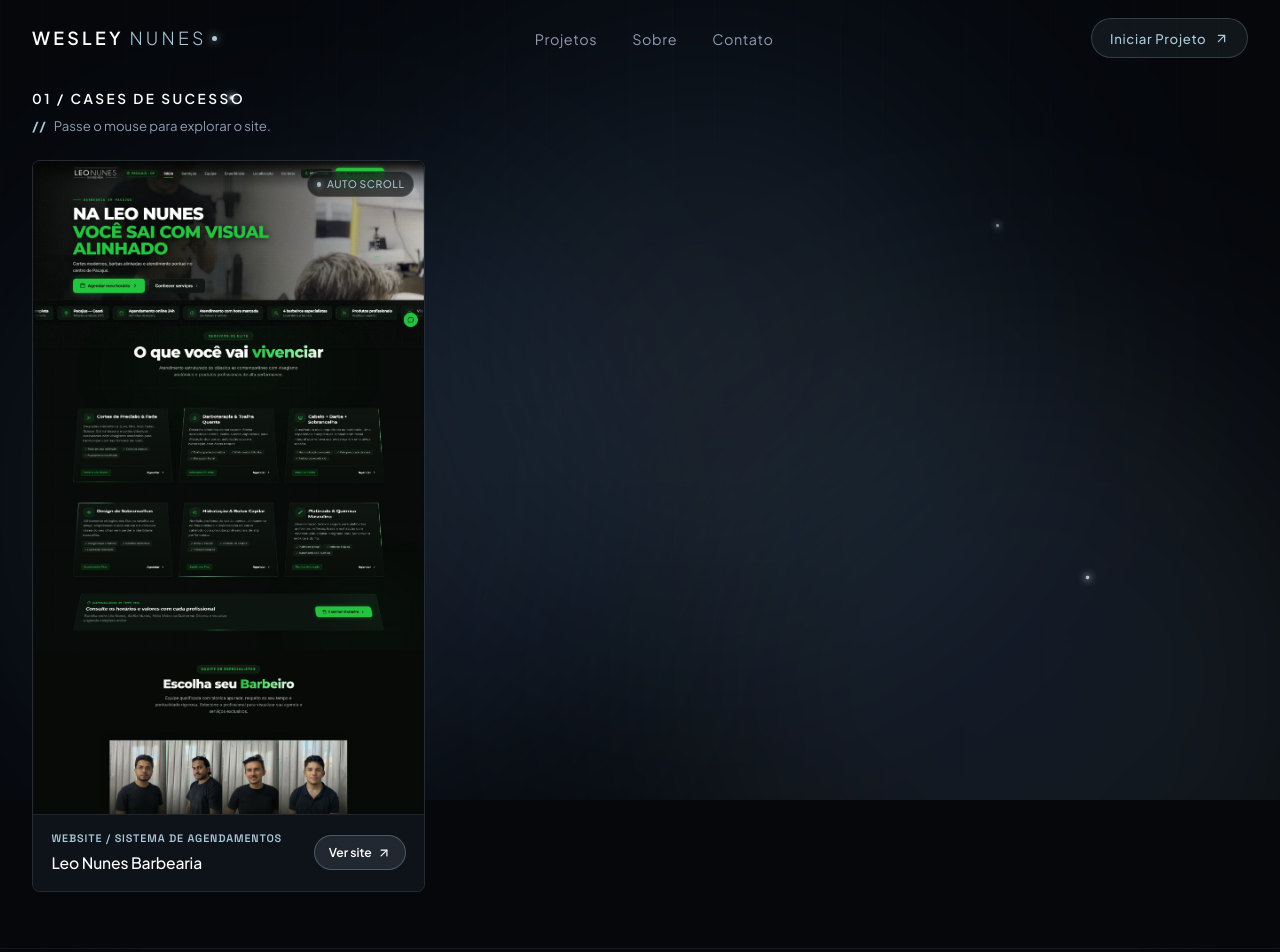
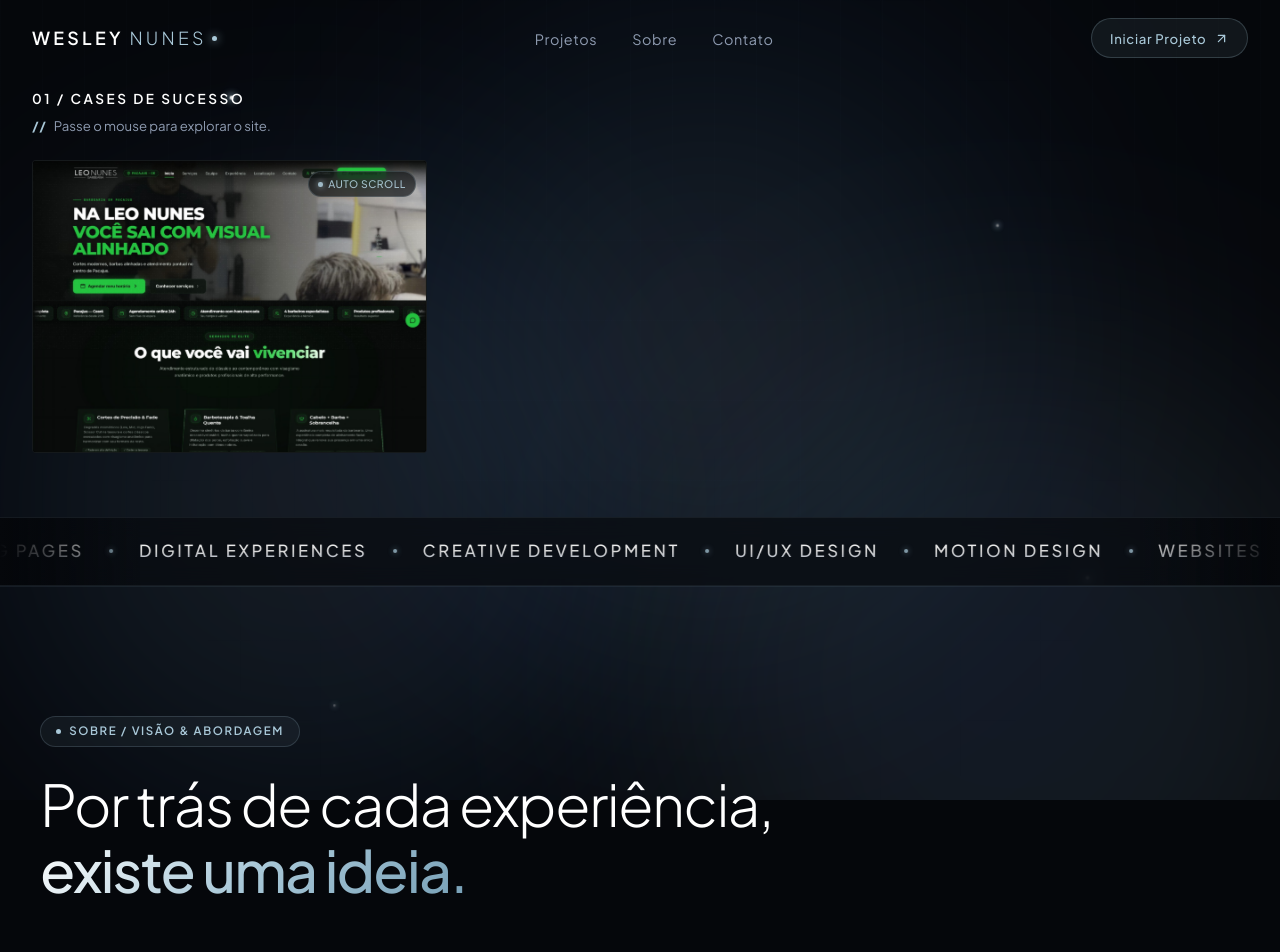
Before and after one commit to wesleynunesc1/wesleynunes, a React (Vite) app: page / in a window 1280 px wide. Shown: the top 952 px of the page. Built offline with nearby package versions, Linux system fonts and the light colour scheme.

Commit message:
feat: redesign desktop portfolio grid and prepare new cases

```diff
--- a/src/components/PortfolioGallery.css
+++ b/src/components/PortfolioGallery.css
@@ -1,13 +1,14 @@
 .portfolio-gallery-section {
   position: relative;
-  /* Optimized desktop vertical padding */
-  padding: 5.5rem 2rem 3.5rem;
+  /* Clean desktop vertical padding */
+  padding: 5.5rem 2rem 4rem;
   z-index: 5;
   background-color: transparent;
 }
 
 .portfolio-gallery-container {
-  max-width: 1360px;
+  width: 100%;
+  max-width: 1440px;
   margin: 0 auto;
 }
 
@@ -54,31 +55,36 @@
   display: none;
 }
 
-/* 3-Column Grid on Desktop with 18px gap */
+/* ==========================================================================
+   DESKTOP GRID: EXACT MATCH TO REFERENCE SPECIFICATION
+   - 3 columns with repeat(3, minmax(0, 1fr))
+   - 16px gap
+   - Cards fill their respective columns (aligned horizontally and vertically)
+   - Left-aligned when row has fewer items (no auto stretch)
+   ========================================================================== */
 .projects-grid-3col {
   display: grid;
-  grid-template-columns: repeat(3, 1fr);
-  gap: 18px;
+  grid-template-columns: repeat(3, minmax(0, 1fr));
+  gap: 16px;
+  width: 100%;
 }
 
 /* Tablet Layout (2 columns) */
-@media (max-width: 1080px) {
+@media (max-width: 1080px) and (min-width: 769px) {
   .projects-grid-3col {
-    grid-template-columns: repeat(2, 1fr);
-    gap: 18px;
+    grid-template-columns: repeat(2, minmax(0, 1fr));
+    gap: 16px;
   }
 }
 
 /* ==========================================================================
-   MOBILE VIEWPORT STYLES (REDUCED 25% - 35% EXCESS SPACING)
+   MOBILE VIEWPORT STYLES (PRESERVED ACCORDING TO APPROVED SPECIFICATION)
    ========================================================================== */
 @media (max-width: 768px) {
   .portfolio-gallery-section {
-    /* 1. Distance between Header and Portfólio button optimized: 0.6rem top */
     padding: 0.6rem 0.85rem 2rem;
   }
 
-  /* 2. Distance between Portfólio button & Cases title: reduced */
   .mobile-portfolio-cta-wrapper {
     display: flex;
     justify-content: center;
@@ -95,7 +101,6 @@
     justify-content: center;
   }
 
-  /* Refined delicate translucid cold sphere (smaller: 26px) */
   .portfolio-pill-bubble {
     position: absolute;
     top: -8px;
@@ -110,7 +115,6 @@
     animation: floatBubble 4s infinite ease-in-out alternate;
   }
 
-  /* Sophisticated Portfólio button with 30% reduced glow */
   .btn-mobile-portfolio-main {
     background: linear-gradient(135deg, #ffffff 0%, #d2e4ee 45%, #a9c8d8 100%);
     color: #05070b;
@@ -132,7 +136,6 @@
     transform: scale(0.97);
   }
 
-  /* 3. Distance between instruction text & first project: reduced to 0.9rem */
   .gallery-header {
     margin-bottom: 0.9rem;
     padding-left: 0.2rem;
@@ -165,7 +168,7 @@
     font-weight: 800;
   }
 
-  /* 4. Spacing between project cards: 16px to 20px */
+  /* 1 column on mobile with 16px gap */
   .projects-grid-3col {
     grid-template-columns: 1fr;
     gap: 16px;
--- a/src/components/PortfolioGallery.tsx
+++ b/src/components/PortfolioGallery.tsx
@@ -25,7 +25,10 @@ export const PortfolioGallery: React.FC = () => {
     });
   };
 
-  const sortedProjects = [...projectsData].sort((a, b) => a.order - b.order);
+  // Only display published projects with real screenshots (pending projects remain prepared in data without cluttering public gallery)
+  const publishedProjects = projectsData
+    .filter((project) => project.status !== 'pending' && Boolean(project.screenshot))
+    .sort((a, b) => a.order - b.order);
 
   return (
     <section id="projetos" className="portfolio-gallery-section">
@@ -61,9 +64,12 @@ export const PortfolioGallery: React.FC = () => {
           </p>
         </div>
 
-        {/* Projects Gallery */}
-        <div className="projects-grid-3col">
-          {sortedProjects.map((project) => (
+        {/* Projects Gallery Desktop 3-col Grid */}
+        <div
+          className="projects-grid-3col"
+          onMouseLeave={() => setActiveProjectId(null)}
+        >
+          {publishedProjects.map((project) => (
             <ProjectCard
               key={project.id}
               project={project}
--- a/src/components/ProjectCard.css
+++ b/src/components/ProjectCard.css
@@ -1,15 +1,22 @@
+/* ==========================================================================
+   PROJECT CARD — DESKTOP REFERENCE MATCH & PRESERVED MOBILE EXPERIENCE
+   ========================================================================== */
+
 .gallery-project-card {
   position: relative;
-  background-color: #0b0e14;
-  border-radius: 8px;
-  border: 1px solid rgba(169, 200, 216, 0.16);
+  background-color: #000000;
+  border-radius: 4px;
+  border: 1px solid rgba(169, 200, 216, 0.12);
   overflow: hidden;
   cursor: pointer;
   outline: none;
   display: flex;
   flex-direction: column;
-  transition: transform 0.3s cubic-bezier(0.16, 1, 0.3, 1), box-shadow 0.3s ease, border-color 0.3s ease;
+  transition: transform 0.25s cubic-bezier(0.16, 1, 0.3, 1),
+              border-color 0.25s ease,
+              box-shadow 0.25s ease;
   user-select: none;
+  width: 100%;
 }
 
 .gallery-project-card:focus-visible {
@@ -19,38 +26,62 @@
 
 .gallery-project-card:hover,
 .gallery-project-card.is-active {
-  border-color: rgba(169, 200, 216, 0.38);
-  box-shadow: 0 10px 30px rgba(0, 0, 0, 0.7), 0 0 20px rgba(169, 200, 216, 0.12);
+  border-color: rgba(169, 200, 216, 0.32);
+  box-shadow: 0 12px 30px rgba(0, 0, 0, 0.8), 0 0 15px rgba(169, 200, 216, 0.08);
 }
 
-/* ÁREA SUPERIOR — PREVIEW DO WEBSITE */
+/* ==========================================================================
+   DESKTOP: CARD PREVIEW AREA
+   - Exact aspect-ratio: 1.35 / 1 (horizontal card matching reference)
+   - Uniform dimensions across all columns
+   - Fits full width, hides vertical excess with overflow: hidden
+   ========================================================================== */
 .card-preview-area {
   position: relative;
   width: 100%;
-  aspect-ratio: 9 / 15;
-  background-color: #05070b;
+  aspect-ratio: 1.35 / 1;
+  background-color: #000000;
   overflow: hidden;
 }
 
-/* ÁREA INFERIOR — INFORMAÇÕES INTEGRADAS DO PROJETO */
-.card-info-strip {
+/* ==========================================================================
+   DESKTOP HOVER OVERLAY
+   - Smooth dark gradient at bottom only (preserving image visibility)
+   - Appears on hover / active, hides smoothly on mouseleave
+   ========================================================================== */
+.card-desktop-hover-overlay {
+  position: absolute;
+  bottom: 0;
+  left: 0;
+  right: 0;
+  padding: 1.75rem 1.15rem 1.15rem;
+  background: linear-gradient(180deg, transparent 0%, rgba(5, 7, 11, 0.75) 45%, rgba(5, 7, 11, 0.96) 100%);
   display: flex;
-  align-items: center;
+  align-items: flex-end;
   justify-content: space-between;
   gap: 1rem;
-  padding: 0.95rem 1.15rem;
-  background-color: #0e1219;
-  border-top: 1px solid rgba(169, 200, 216, 0.1);
+  opacity: 0;
+  transform: translateY(6px);
+  pointer-events: none;
+  transition: opacity 0.25s cubic-bezier(0.16, 1, 0.3, 1), transform 0.25s cubic-bezier(0.16, 1, 0.3, 1);
+  z-index: 10;
 }
 
-.card-info-text {
+.gallery-project-card:hover .card-desktop-hover-overlay,
+.gallery-project-card.is-active .card-desktop-hover-overlay {
+  opacity: 1;
+  transform: translateY(0);
+  pointer-events: auto;
+}
+
+.overlay-meta-info {
   display: flex;
   flex-direction: column;
   gap: 0.2rem;
   min-width: 0;
 }
 
-.card-project-category {
+.overlay-project-category {
   font-family: var(--font-mono);
   font-size: 0.68rem;
   font-weight: 600;
@@ -62,9 +93,9 @@
   text-overflow: ellipsis;
 }
 
-.card-project-title {
+.overlay-project-title {
   font-family: var(--font-sans);
-  font-size: 0.98rem;
+  font-size: 1rem;
   font-weight: 500;
   color: #ffffff;
   white-space: nowrap;
@@ -73,16 +104,16 @@
   letter-spacing: -0.01em;
 }
 
-.btn-card-visit {
+.btn-overlay-visit {
   display: inline-flex;
   align-items: center;
   gap: 0.35rem;
-  background: rgba(169, 200, 216, 0.12);
-  border: 1px solid rgba(169, 200, 216, 0.32);
+  background: rgba(169, 200, 216, 0.15);
+  border: 1px solid rgba(169, 200, 216, 0.35);
   color: #ffffff;
-  font-size: 0.76rem;
+  font-size: 0.74rem;
   font-weight: 600;
-  padding: 0.42rem 0.85rem;
+  padding: 0.4rem 0.85rem;
   border-radius: 9999px;
   text-decoration: none;
   backdrop-filter: blur(8px);
@@ -91,43 +122,92 @@
   transition: all 0.2s ease;
 }
 
-.btn-card-visit:hover {
+.btn-overlay-visit:hover {
   background: var(--color-ice);
   color: #05070b;
   border-color: var(--color-ice);
   transform: translateY(-1px);
 }
 
+/* Mobile-only info strip hidden on desktop */
+.mobile-only-strip {
+  display: none;
+}
+
 /* ==========================================================================
-   MOBILE COMPACT VIEWPORT: HEIGHT CLAMP(260px, 38vh, 300px)
+   MOBILE PRESERVED STYLES (UNDER 768px)
+   - Height: clamp(260px, 38vh, 300px)
+   - Separate bottom info strip (does not cover the screenshot)
+   - Hover overlay disabled on mobile
    ========================================================================== */
 @media (max-width: 768px) {
   .gallery-project-card {
-    border-radius: 7px;
+    border-radius: 6px;
+    border: 1px solid rgba(169, 200, 216, 0.16);
+    background-color: #0b0e14;
   }
 
   .card-preview-area {
     aspect-ratio: auto;
     width: 100%;
-    /* Compact visible height */
     height: clamp(260px, 38vh, 300px);
   }
 
-  .card-info-strip {
+  .card-desktop-hover-overlay {
+    display: none;
+  }
+
+  .mobile-only-strip {
+    display: flex;
+    align-items: center;
+    justify-content: space-between;
+    gap: 0.75rem;
     padding: 0.8rem 1rem;
-    gap: 0.75rem;
+    background-color: #0e1219;
+    border-top: 1px solid rgba(169, 200, 216, 0.1);
+  }
+
+  .card-info-text {
+    display: flex;
+    flex-direction: column;
+    gap: 0.2rem;
+    min-width: 0;
+  }
+
+  .card-project-category {
+    font-family: var(--font-mono);
+    font-size: 0.64rem;
+    font-weight: 600;
+    letter-spacing: 0.08em;
+    color: var(--color-ice);
+    text-transform: uppercase;
+    white-space: nowrap;
+    overflow: hidden;
+    text-overflow: ellipsis;
   }
 
   .card-project-title {
+    font-family: var(--font-sans);
     font-size: 0.92rem;
-  }
-
-  .card-project-category {
-    font-size: 0.64rem;
+    font-weight: 500;
+    color: #ffffff;
+    white-space: nowrap;
+    overflow: hidden;
+    text-overflow: ellipsis;
   }
 
   .btn-card-visit {
+    display: inline-flex;
+    align-items: center;
+    gap: 0.35rem;
+    background: rgba(169, 200, 216, 0.12);
+    border: 1px solid rgba(169, 200, 216, 0.32);
+    color: #ffffff;
+    font-size: 0.72rem;
+    font-weight: 600;
     padding: 0.36rem 0.75rem;
-    font-size: 0.72rem;
+    border-radius: 9999px;
+    text-decoration: none;
+    flex-shrink: 0;
   }
 }
--- a/src/components/ProjectCard.tsx
+++ b/src/components/ProjectCard.tsx
@@ -35,7 +35,7 @@ export const ProjectCard: React.FC<ProjectCardProps> = ({
         }
       }}
     >
-      {/* ÁREA SUPERIOR — PREVIEW DO WEBSITE COM AUTO SCROLL */}
+      {/* ÁREA DE PREVIEW COM AUTO SCROLL */}
       <div className="card-preview-area">
         <ProjectAutoScroll
           screenshotSrc={project.screenshot}
@@ -44,10 +44,32 @@ export const ProjectCard: React.FC<ProjectCardProps> = ({
           onActivate={onActivate}
           scrollSpeedSeconds={project.scrollSpeed}
         />
+
+        {/* OVERLAY DISCRETO NO DESKTOP AO PASSAR O MOUSE */}
+        <div className="card-desktop-hover-overlay" aria-hidden="true">
+          <div className="overlay-meta-info">
+            <span className="overlay-project-category">{project.category}</span>
+            <h3 className="overlay-project-title">{project.title}</h3>
+          </div>
+
+          {project.websiteUrl && (
+            <a
+              href={project.websiteUrl}
+              target="_blank"
+              rel="noopener noreferrer"
+              className="btn-overlay-visit"
+              title={`Abrir ${project.title} em nova aba`}
+              onClick={(e) => e.stopPropagation()}
+            >
+              <span>Ver site</span>
+              <ArrowUpRight size={14} />
+            </a>
+          )}
+        </div>
       </div>
 
-      {/* ÁREA INFERIOR — INFORMAÇÕES INTEGRADAS DO PROJETO (NÃO SOBREPÕE O PRINT) */}
-      <div className="card-info-strip">
+      {/* ÁREA INFERIOR — INFORMAÇÕES INTEGRADAS NO MOBILE (NÃO SOBREPÕE O PRINT NO MOBILE) */}
+      <div className="card-info-strip mobile-only-strip">
         <div className="card-info-text">
           <span className="card-project-category">{project.category}</span>
           <h3 className="card-project-title">{project.title}</h3>
--- a/src/data/projects.ts
+++ b/src/data/projects.ts
@@ -10,6 +10,7 @@ export interface Project {
   scrollSpeed?: number;
   tags?: string[];
   year?: string;
+  status?: 'published' | 'pending';
 }
 
 export const projectsData: Project[] = [
@@ -25,5 +26,51 @@ export const projectsData: Project[] = [
     scrollSpeed: 22,
     tags: ['Next.js / React', 'UI/UX Design', 'Motion', 'High Conversion'],
     year: '2026',
+    status: 'published',
+  },
+  // 4 novos registros provisórios preparados para receber as capturas e dados reais
+  {
+    id: 'novo-projeto-01',
+    title: 'Novo Projeto 01',
+    category: 'Website / Landing Page',
+    description: 'Projeto digital em desenvolvimento com foco em alta performance e design visual contemporâneo.',
+    screenshot: '',
+    websiteUrl: '',
+    order: 2,
+    scrollSpeed: 20,
+    status: 'pending',
+  },
+  {
+    id: 'novo-projeto-02',
+    title: 'Novo Projeto 02',
+    category: 'Digital Experience / UI Design',
+    description: 'Experiência digital interativa com tipografia refinada e arquitetura visual moderna.',
+    screenshot: '',
+    websiteUrl: '',
+    order: 3,
+    scrollSpeed: 20,
+    status: 'pending',
+  },
+  {
+    id: 'novo-projeto-03',
+    title: 'Novo Projeto 03',
+    category: 'Web Application / Frontend',
+    description: 'Aplicação web focada em conversão, fluidez e acabamento estético de estúdio digital.',
+    screenshot: '',
+    websiteUrl: '',
+    order: 4,
+    scrollSpeed: 20,
+    status: 'pending',
+  },
+  {
+    id: 'novo-projeto-04',
+    title: 'Novo Projeto 04',
+    category: 'Creative Development / E-commerce',
+    description: 'Website construído com atenção aos detalhes de motion, iluminação e navegação intuitiva.',
+    screenshot: '',
+    websiteUrl: '',
+    order: 5,
+    scrollSpeed: 20,
+    status: 'pending',
   },
 ];
```
Also changed, not shown: 1 other file (tests, documents, lock files or other folders).
